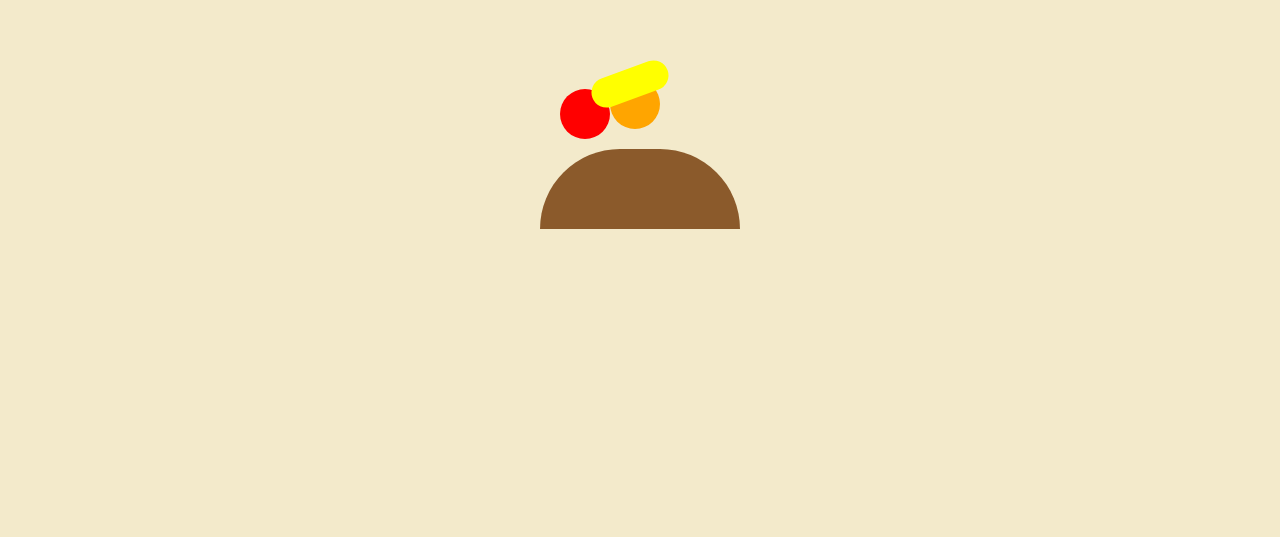
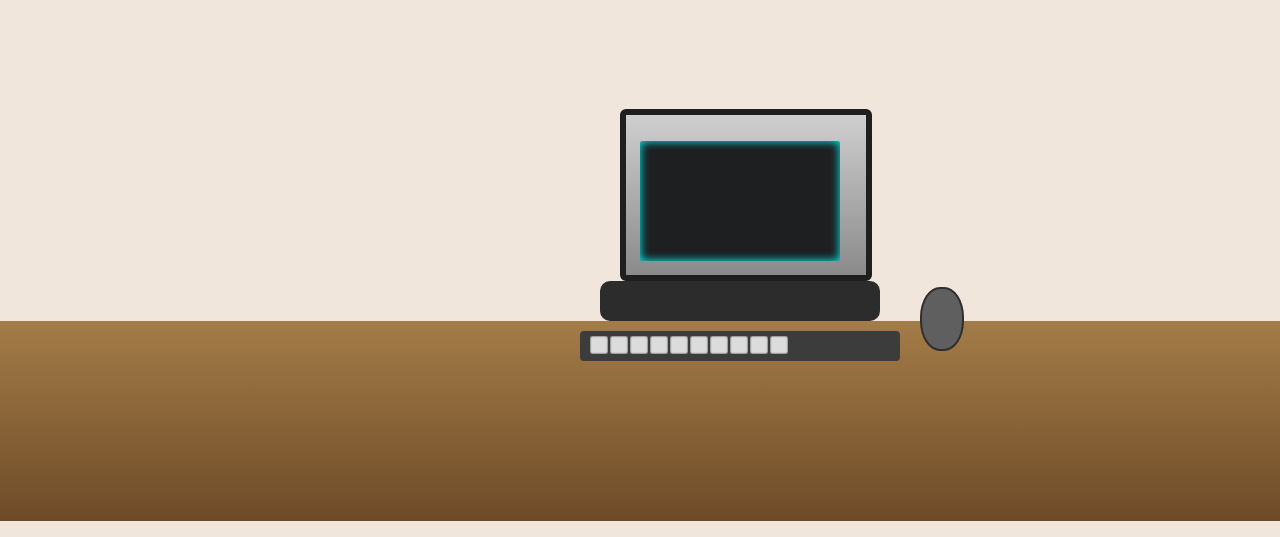
Before and after one commit to JrtLi-bit/MycoolWebsite, a plain HTML site: page still life.html in a window 1280 px wide. Shown: the part 279-816 px from the top of the page. Drawn offline with Linux system fonts and the light colour scheme.

Commit message:
Updated changes

```diff
--- a/still life.html
+++ b/still life.html
@@ -1,66 +1,31 @@
 <!DOCTYPE html>
 <html lang="en">
 <head>
-    <meta charset="UTF-8">
-    <meta name="viewport" content="width=device-width, initial-scale=1.0">
-    <title>Still Life  </title>
-    <style>
-        body {
-            display: flex;
-            justify-content: center;
-            align-items: center;
-            height: 100vh;
-            background-color: #f3eacb;
-        }
-        .scene {
-            position: relative;
-            width: 300px;
-            height: 200px;
-        }
-        .bowl {
-            position: absolute;
-            bottom: 0;
-            width: 200px;
-            height: 80px;
-            background-color: #8B5A2B;
-            border-radius: 100px 100px 0 0;
-            left: 50px;
-        }
-        .fruit {
-            position: absolute;
-            border-radius: 50%;
-        }
-        .apple {
-            width: 50px;
-            height: 50px;
-            background-color: red;
-            top: 60px;
-            left: 70px;
-        }
-        .orange {
-            width: 50px;
-            height: 50px;
-            background-color: orange;
-            top: 50px;
-            left: 120px;
-        }
-        .banana {
-            width: 80px;
-            height: 30px;
-            background-color: yellow;
-            border-radius: 50px;
-            top: 40px;
-            left: 100px;
-            transform: rotate(-20deg);
-        }
-    </style>
+  <meta charset="UTF-8" />
+  <meta name="viewport" content="width=device-width, initial-scale=1.0" />
+  <title>Computer Still Life</title>
+  <link rel="stylesheet" href="table.css" />
 </head>
 <body>
-    <div class="scene">
-        <div class="bowl"></div>
-        <div class="fruit apple"></div>
-        <div class="fruit orange"></div>
-        <div class="fruit banana"></div>
-    </div>
+  <div id="table"></div>
+  <div id="computer-base"></div>
+  <div id="monitor"></div>
+  <div id="screen"></div>
+  <div id="keyboard"></div>
+  <div id="keys">
+    <!-- You can adjust how many keys you want to display -->
+    <div class="key"></div>
+    <div class="key"></div>
+    <div class="key"></div>
+    <div class="key"></div>
+    <div class="key"></div>
+    <div class="key"></div>
+    <div class="key"></div>
+    <div class="key"></div>
+    <div class="key"></div>
+    <div class="key"></div>
+    <!-- Repeat or generate more as needed -->
+  </div>
+  <div id="mouse"></div>
 </body>
 </html>
```
